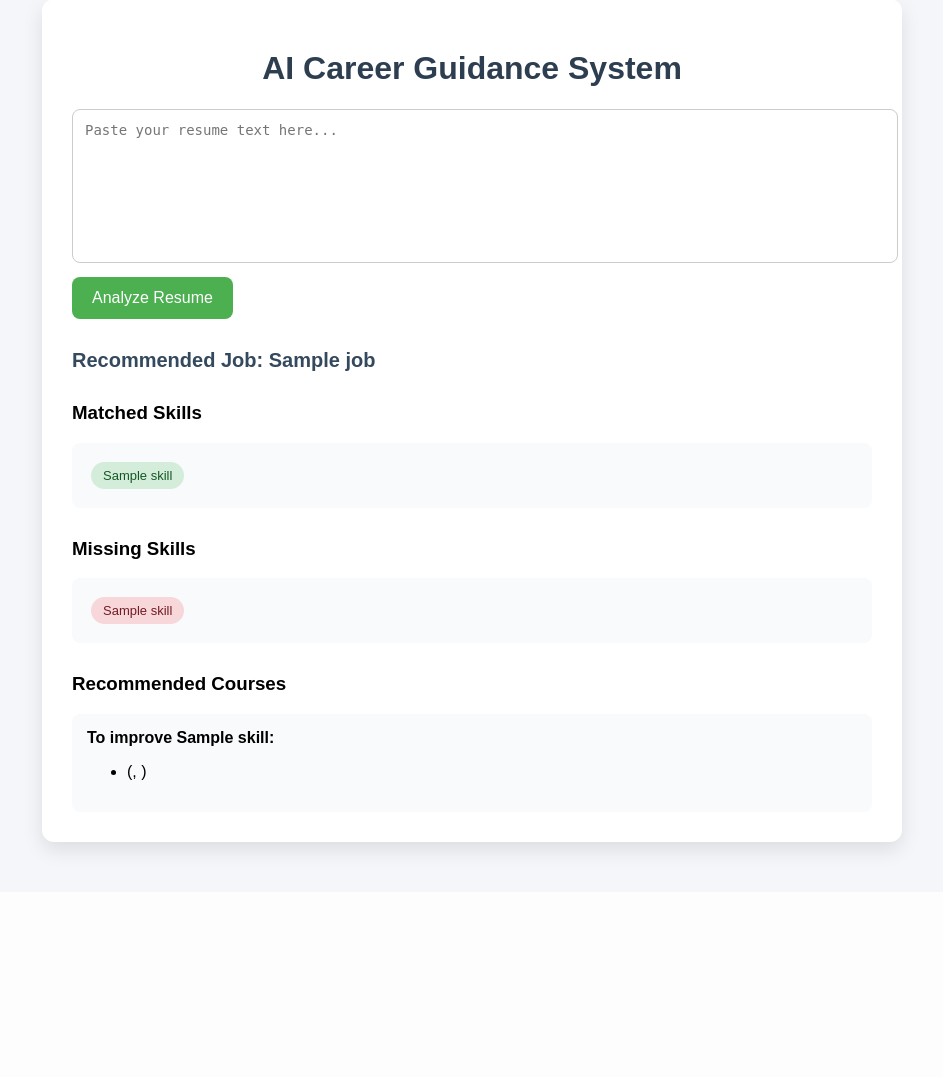
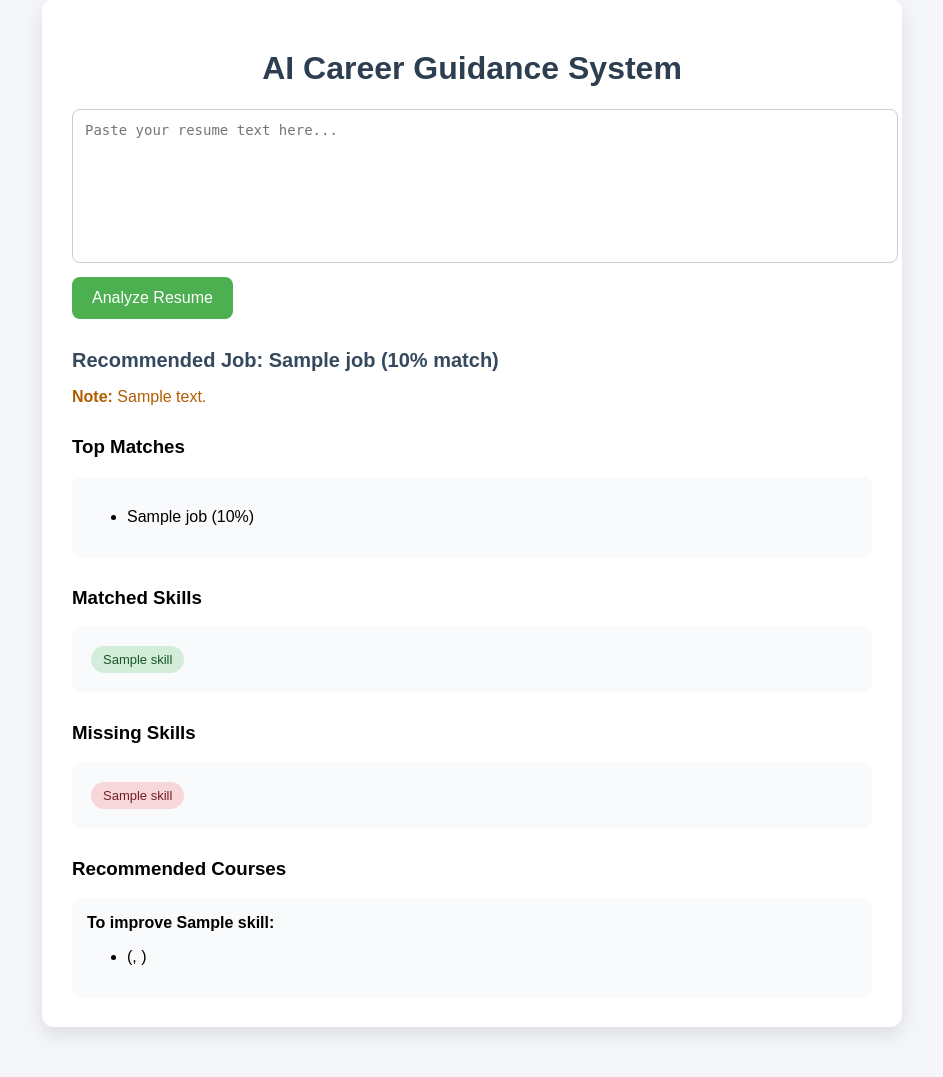
Before and after one commit to prishsha/careerCarrier, a Flask app: template templates/index.html in a window 1280 px wide. Shown: the part 51-1128 px from the top of the page, without its empty margins (168-1111 px from the left). Before the commit the page ends 911 px from the top, so only its background shows below. Run offline with Flask 3, Linux system fonts and the light colour scheme; the template is opened without the code that fills it: most values are stand-ins (such as "Sample title", 1, 10 or a date in 2020); some libraries are stand-ins or nearby versions.

Commit message:
kevin's update

```diff
--- a/app.py
+++ b/app.py
@@ -1,72 +1,147 @@
+import re
+from collections import defaultdict
+
+import pandas as pd
 from flask import Flask, render_template, request
-import pandas as pd
-import re
 from sklearn.feature_extraction.text import TfidfVectorizer
 from sklearn.metrics.pairwise import cosine_similarity
 
 app = Flask(__name__)
+MIN_CONFIDENCE_SCORE = 0.18
 
 # loading the data
 jobs_df = pd.read_csv("data/data.csv")
 courses_df = pd.read_csv("data/Coursera.csv")
 
-# clean job description dataset
+# normalized skill dictionary with aliases for better recall
+SKILL_ALIASES = {
+    "python": ["python", "pandas", "numpy", "scikit learn", "sklearn"],
+    "sql": ["sql", "postgresql", "mysql", "sqlite", "snowflake", "bigquery"],
+    "excel": ["excel", "spreadsheet", "google sheets", "microsoft excel"],
+    "power bi": ["power bi", "powerbi", "dax"],
+    "tableau": ["tableau"],
+    "communication": ["communication", "presentation", "stakeholder", "storytelling"],
+    "reporting": ["reporting", "report development", "report writing"],
+    "dashboard": ["dashboard", "dashboards", "kpi tracking"],
+    "data analysis": ["data analysis", "analysis", "analytical", "analytics"],
+    "data visualization": ["data visualization", "visualization", "data viz"],
+    "statistics": ["statistics", "statistical", "hypothesis testing", "ab testing"],
+    "etl": ["etl", "data pipeline", "data cleaning", "data wrangling"],
+}
+
+
 def clean_text(text):
+    """Normalize free text for matching."""
+    if not isinstance(text, str):
+        text = "" if pd.isna(text) else str(text)
     text = text.lower()
-    text = re.sub(r'[^a-z\s]', '', text)
+    text = re.sub(r"[^a-z0-9\s]", " ", text)
+    text = re.sub(r"\s+", " ", text).strip()
     return text
 
-#clean coursera dataset
+
+# clean coursera dataset
 def clean_course_skills(skill_string):
     if pd.isna(skill_string):
         return []
 
-    skill_string = skill_string.strip('{}')
-    skills = skill_string.split(',')
-    cleaned = [s.replace('"', '').strip().lower() for s in skills]
+    skill_string = skill_string.strip("{}")
+    skills = skill_string.split(",")
+    cleaned = [clean_text(s.replace('"', "").strip()) for s in skills]
     return cleaned
 
-courses_df['skills_list'] = courses_df['skills'].apply(clean_course_skills)
+
+def extract_skills(text):
+    """Extract canonical skills using alias phrase matching."""
+    normalized = clean_text(text)
+    found = set()
+    for canonical, aliases in SKILL_ALIASES.items():
+        for alias in aliases:
+            if re.search(rf"\b{re.escape(alias)}\b", normalized):
+                found.add(canonical)
+                break
+    return found
 
 
-jobs_df['clean_description'] = jobs_df['Description'].apply(clean_text)
+courses_df["skills_list"] = courses_df["skills"].apply(clean_course_skills)
+courses_df["rating"] = pd.to_numeric(courses_df["rating"], errors="coerce").fillna(0.0)
+courses_df["reviewcount_num"] = (
+    courses_df["reviewcount"]
+    .astype(str)
+    .str.lower()
+    .str.replace(",", "", regex=False)
+    .str.replace("k", "000", regex=False)
+    .str.extract(r"(\d+)", expand=False)
+    .fillna("0")
+    .astype(int)
+)
 
-# tf-idf vectorization
-vectorizer = TfidfVectorizer(max_features=1000)
-tfidf_matrix = vectorizer.fit_transform(jobs_df['clean_description'])
+jobs_df["Job Title"] = jobs_df["Job Title"].fillna("")
+jobs_df["Description"] = jobs_df["Description"].fillna("")
+jobs_df["clean_title"] = jobs_df["Job Title"].apply(clean_text)
+jobs_df["clean_description"] = jobs_df["Description"].apply(clean_text)
+jobs_df["skills"] = jobs_df["clean_description"].apply(extract_skills)
 
-# list the skills
-skill_list = [
-    "python", "sql", "excel", "power bi",
-    "communication", "reporting", "dashboard",
-    "data analysis", "data visualization"
-]
+# separate vectorizers keep job titles influential for intent alignment
+desc_vectorizer = TfidfVectorizer(max_features=3000, ngram_range=(1, 2), stop_words="english")
+title_vectorizer = TfidfVectorizer(max_features=1000, ngram_range=(1, 2), stop_words="english")
+desc_matrix = desc_vectorizer.fit_transform(jobs_df["clean_description"])
+title_matrix = title_vectorizer.fit_transform(jobs_df["clean_title"])
 
-def extract_skills(text):
-    found = set()
-    for skill in skill_list:
-        if skill in text:
-            found.add(skill)
-    return found
+
+def rank_jobs(resume_text, top_n=5):
+    clean_resume = clean_text(resume_text)
+    resume_skills = extract_skills(clean_resume)
+
+    resume_desc_vector = desc_vectorizer.transform([clean_resume])
+    resume_title_vector = title_vectorizer.transform([clean_resume])
+
+    desc_scores = cosine_similarity(resume_desc_vector, desc_matrix)[0]
+    title_scores = cosine_similarity(resume_title_vector, title_matrix)[0]
+
+    # blend text similarity + explicit skill overlap
+    scored = []
+    for idx, row in jobs_df.iterrows():
+        job_skills = row["skills"]
+        if job_skills:
+            overlap = len(resume_skills.intersection(job_skills)) / len(job_skills)
+        else:
+            overlap = 0.0
+
+        final_score = (0.55 * desc_scores[idx]) + (0.20 * title_scores[idx]) + (0.25 * overlap)
+        scored.append((idx, final_score))
+
+    scored.sort(key=lambda x: x[1], reverse=True)
+    return scored[:top_n], resume_skills
+
+
+def normalize_course_skills(skills_list):
+    mapped = set()
+    joined = " ".join(skills_list)
+    for canonical, aliases in SKILL_ALIASES.items():
+        for alias in aliases:
+            if re.search(rf"\b{re.escape(alias)}\b", joined):
+                mapped.add(canonical)
+                break
+    return mapped
+
+
+courses_df["normalized_skills"] = courses_df["skills_list"].apply(normalize_course_skills)
 
 def recommend_courses(missing_skills, courses_df, top_n=2):
-    recommendations = {}
+    recommendations = defaultdict(list)
 
     for skill in missing_skills:
-        matched_courses = []
+        matched_df = courses_df[courses_df["normalized_skills"].apply(lambda x: skill in x)].copy()
+        if matched_df.empty:
+            recommendations[skill] = []
+            continue
 
-        for _, row in courses_df.iterrows():
-            if any(skill in course_skill for course_skill in row['skills_list']):
-                matched_courses.append(row)
-
-        if matched_courses:
-            matched_df = pd.DataFrame(matched_courses)
-            matched_df = matched_df.sort_values(by='rating', ascending=False)
-            recommendations[skill] = matched_df[['course', 'rating', 'level']].head(top_n).to_dict(orient='records')
-        else:
-            recommendations[skill] = []
+        matched_df = matched_df.sort_values(by=["rating", "reviewcount_num"], ascending=[False, False])
+        recommendations[skill] = matched_df[["course", "rating", "level"]].head(top_n).to_dict(orient="records")
 
     return recommendations
+
 
 # route
 @app.route("/", methods=["GET", "POST"])
@@ -75,28 +150,37 @@
 
     if request.method == "POST":
         resume_text = request.form["resume"]
-        clean_resume = clean_text(resume_text)
+        ranked_jobs, resume_skills = rank_jobs(resume_text, top_n=5)
+        top_index, top_score = ranked_jobs[0]
+        best_job = jobs_df.iloc[top_index]["Job Title"]
+        best_job_skills = jobs_df.iloc[top_index]["skills"]
 
-        resume_vector = vectorizer.transform([clean_resume])
-        similarity_scores = cosine_similarity(resume_vector, tfidf_matrix)
-
-        top_index = similarity_scores[0].argmax()
-        best_job = jobs_df.iloc[top_index]["Job Title"]
-        best_job_desc = jobs_df.iloc[top_index]["clean_description"]
-
-        resume_skills = extract_skills(clean_resume)
-        job_skills = extract_skills(best_job_desc)
-
-        matched = resume_skills.intersection(job_skills)
-        missing = job_skills.difference(resume_skills)
+        matched = resume_skills.intersection(best_job_skills)
+        missing = best_job_skills.difference(resume_skills)
 
         course_recommendations = recommend_courses(missing, courses_df)
+        top_matches = [
+            {
+                "job": jobs_df.iloc[idx]["Job Title"],
+                "score": round(score * 100, 1),
+            }
+            for idx, score in ranked_jobs
+        ]
+        note = None
+        if top_score < MIN_CONFIDENCE_SCORE:
+            note = (
+                "Low-confidence match. Add more role-specific skills/tools in the resume text "
+                "to improve recommendation quality."
+            )
 
         result = {
             "job": best_job,
-            "matched": matched,
-            "missing": missing,
-            "courses": course_recommendations
+            "score": round(top_score * 100, 1),
+            "matched": sorted(matched),
+            "missing": sorted(missing),
+            "courses": dict(course_recommendations),
+            "top_matches": top_matches,
+            "note": note,
         }
 
     return render_template("index.html", result=result)
--- /dev/null
+++ b/requirements.txt
@@ -0,0 +1,3 @@
+Flask>=3.0,<4.0
+pandas>=2.2,<3.0
+scikit-learn>=1.4,<2.0
--- a/templates/index.html
+++ b/templates/index.html
@@ -103,25 +103,47 @@
     {% if result %}
         <div class="section">
             <div class="job-title">
-                Recommended Job: {{ result.job }}
+                Recommended Job: {{ result.job }} ({{ result.score }}% match)
+            </div>
+            {% if result.note %}
+                <p style="color:#b35c00;"><strong>Note:</strong> {{ result.note }}</p>
+            {% endif %}
+        </div>
+
+        <div class="section">
+            <h3>Top Matches</h3>
+            <div class="card">
+                <ul>
+                    {% for match in result.top_matches %}
+                        <li>{{ match.job }} ({{ match.score }}%)</li>
+                    {% endfor %}
+                </ul>
             </div>
         </div>
 
         <div class="section">
             <h3>Matched Skills</h3>
             <div class="card">
+                {% if result.matched %}
                     {% for skill in result.matched %}
                         <span class="skill matched">{{ skill }}</span>
                     {% endfor %}
+                {% else %}
+                    <p>No direct matched skills detected from the current skill map.</p>
+                {% endif %}
             </div>
         </div>
 
         <div class="section">
             <h3>Missing Skills</h3>
             <div class="card">
+                {% if result.missing %}
                     {% for skill in result.missing %}
                         <span class="skill missing">{{ skill }}</span>
                     {% endfor %}
+                {% else %}
+                    <p>No major skill gaps were detected for this top match.</p>
+                {% endif %}
             </div>
         </div>
 
```
Also changed, not shown: 1 other file. Lines whose indentation alone changed are shown as unchanged.
